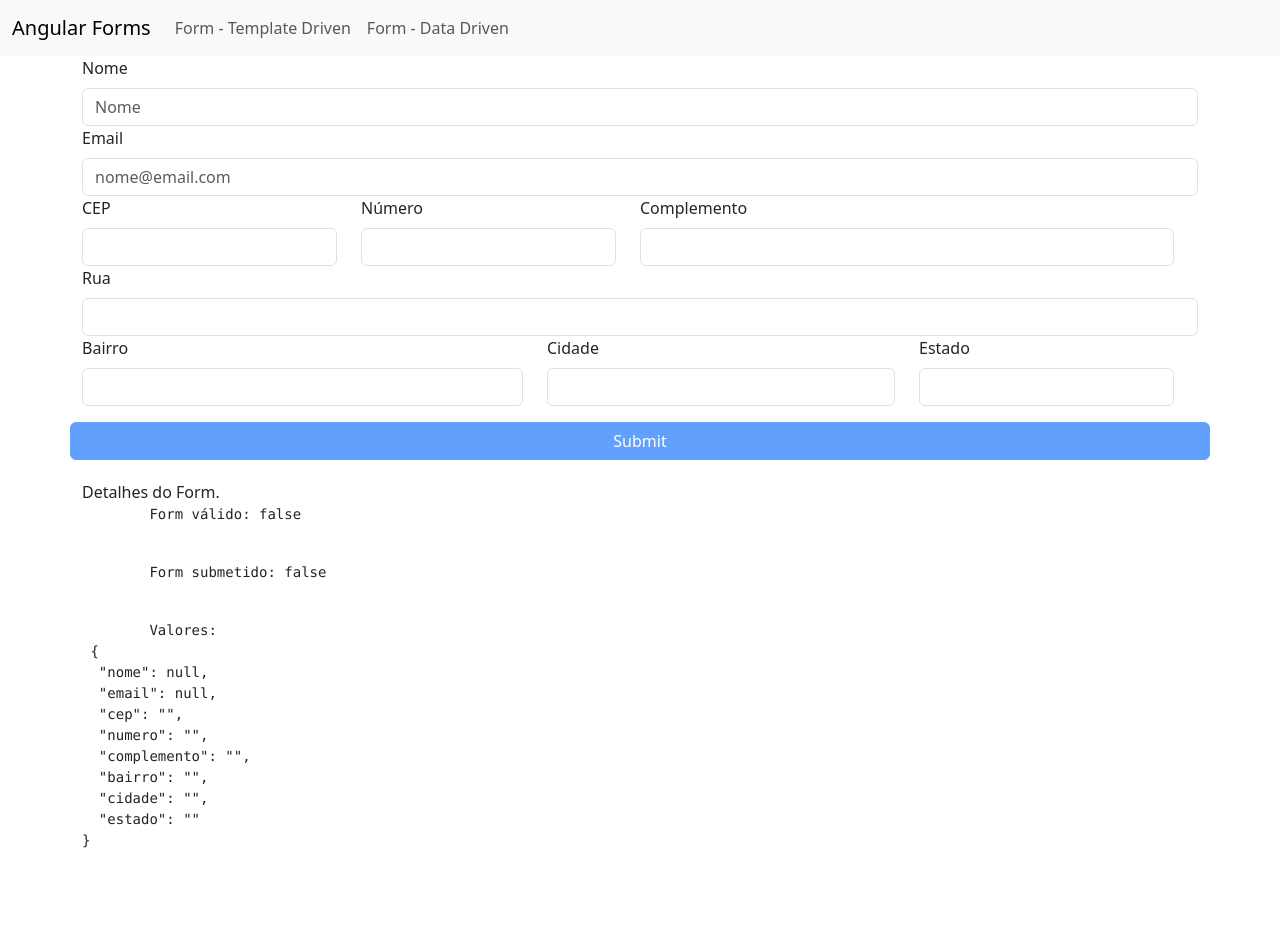
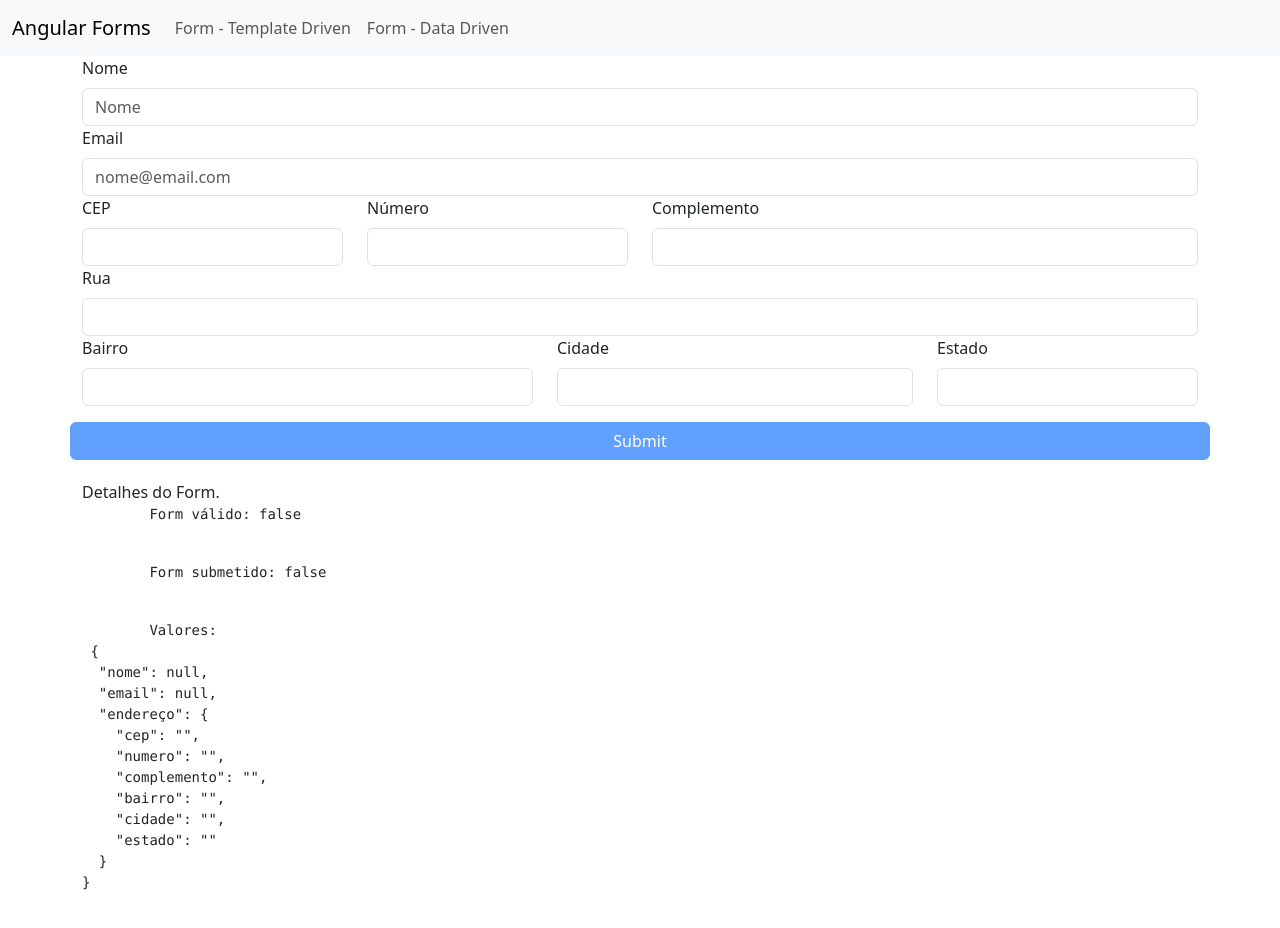
Before and after one commit to RodolfoPG/forms, an Angular app: page /templateForm in a window 1280 px wide. Before the commit the page ends 888 px from the top, so only its background shows below. Built offline with nearby package versions, Linux system fonts and the light colour scheme.

Commit message:
Forms (template driven) Form groups (agrupando dados)

```diff
--- a/src/app/template-form/template-form.component.html
+++ b/src/app/template-form/template-form.component.html
@@ -28,6 +28,7 @@
             </app-campo-control-erro>
         </div>
     </div>
+    <div ngModelGroup="endereço">
         <div class="row">
             <div class="col-md-3" [ngClass]="aplicaCssErro(cep)">
                 <label for="cep" class="form-label">CEP</label>
@@ -90,6 +91,7 @@
                 </app-campo-control-erro>
             </div>
         </div>
+    </div>
 
     <button type="submit" class="btn btn-primary mt-3" [disabled]="!f.valid">Submit</button>
     <app-form-debug [form]="f"></app-form-debug>
```
Lines whose indentation alone changed are shown as unchanged.
